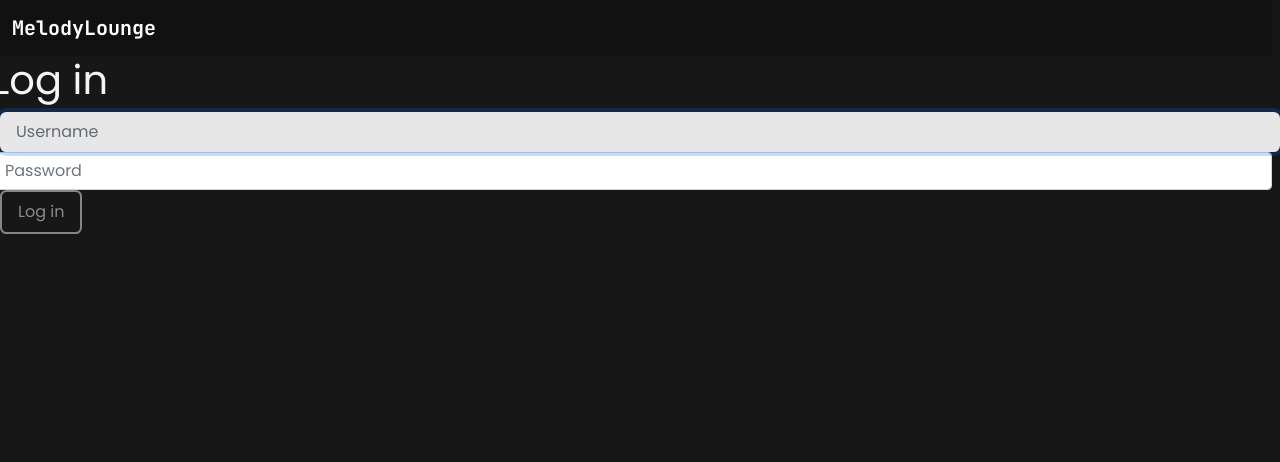
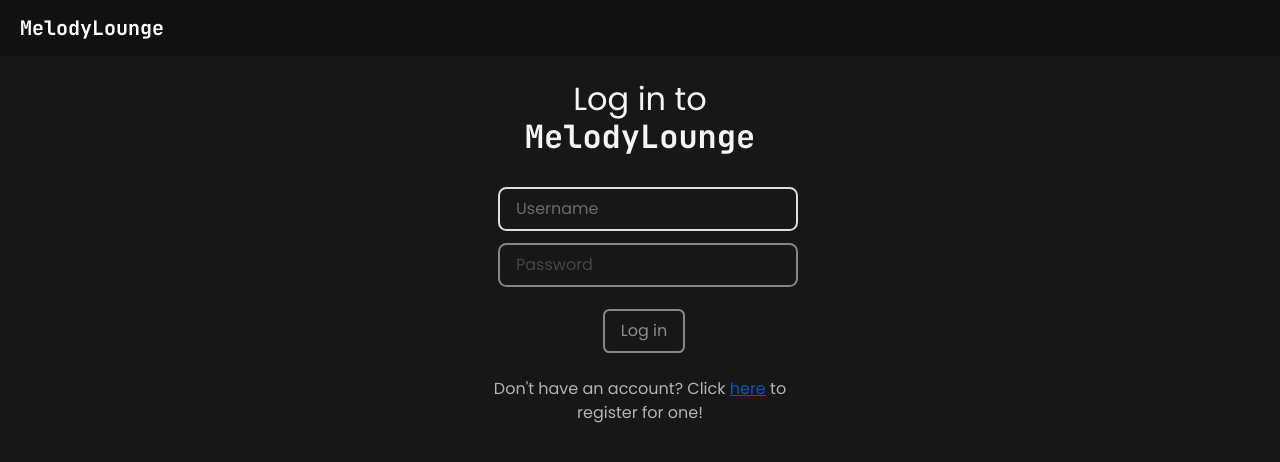
Before and after one commit to johnmanjohnston/melodylounge, a Django app: page /login in a window 1280 px wide. Shown: the top 462 px of the page. Run offline with Django 4.2, Linux system fonts and the light colour scheme; some libraries are stand-ins or nearby versions; some web fonts are replaced.

Commit message:
Updated login page

```diff
--- a/capstone/melodylounge/static/melodylounge/global.css
+++ b/capstone/melodylounge/static/melodylounge/global.css
@@ -157,7 +157,7 @@ input[type="submit"], input[type="file"]::-webkit-file-upload-button {
     opacity: 0.5;
 }
 
-input[type="text"] {
+input[type="text"], input[type="password"] {
     padding: 0.5em 1em;
     border-radius: 0.4em;
     background-color: transparent;
@@ -169,7 +169,7 @@ input[type="text"] {
     opacity: 0.5;
 }
 
-input[type="submit"]:hover, input[type="text"]:focus, input[type="file"]::-webkit-file-upload-button:hover {
+input[type="submit"]:hover, input[type="text"]:focus, input[type="password"]:focus, input[type="file"]::-webkit-file-upload-button:hover {
     opacity: .9;
     cursor: pointer;
 }
@@ -219,3 +219,5 @@ input[type="submit"]:hover, input[type="text"]:focus, input[type="file"]::-webki
 ::-webkit-scrollbar-track {
     background-color: black;
 }
+
+.almost-transparent { opacity: 0.7; }
--- a/capstone/melodylounge/templates/melodylounge/login.html
+++ b/capstone/melodylounge/templates/melodylounge/login.html
@@ -1,24 +1,30 @@
 {% extends 'melodylounge/layout.html' %}
 
 {% block body %}
-<h1>Log in</h1>
+<div class="container w-25">
+    <br>
+    <h2 class="text-center">Log in to <span style="font-family: 'JetBrains Mono', sans-serif;">MelodyLounge</span></h2> <br>
 
-{% if message %}
-    <div>{{ message }}</div>
-{% endif %}
+    {% if message %}
+        <div>{{ message }}</div>
+    {% endif %}
 
-<div>
     <form action="{% url 'login' %}" method="post">
         {% csrf_token %}
-        <div class="form-group">
-            <input class="form-control" autofocus type="text" name="username" placeholder="Username">
+        <div>
+            <input class="w-100" autofocus type="text" name="username" placeholder="Username">
         </div>
-        <div class="form-group">
+        <div class="mt-3">
+            <input class="w-100" type="password" name="password" placeholder="Password">
+        </div> <br>
+
+        <div class="text-center">
+            <input type="submit" value="Log in">
+
+            <br> <br>
+
+            <div class="almost-transparent">Don't have an account? Click <a href="{% url 'register' %}">here</a> to register for one!</div>
         </div>
-        <div class="form-group">
-            <input class="form-control" type="password" name="password" placeholder="Password">
-        </div>
-        <input class="btn btn-primary" type="submit" value="Log in">
     </form>
 </div>
 
```
Also changed, not shown: capstone/db.sqlite3.
